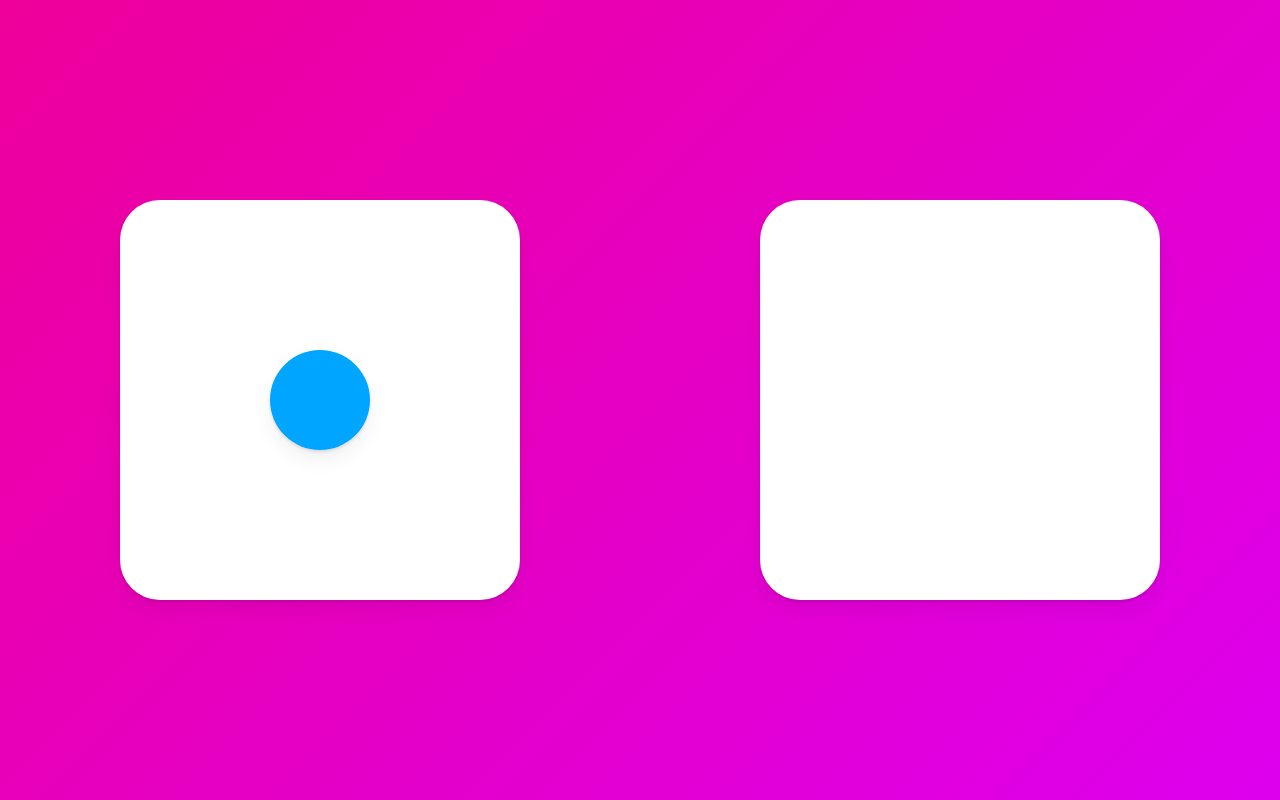
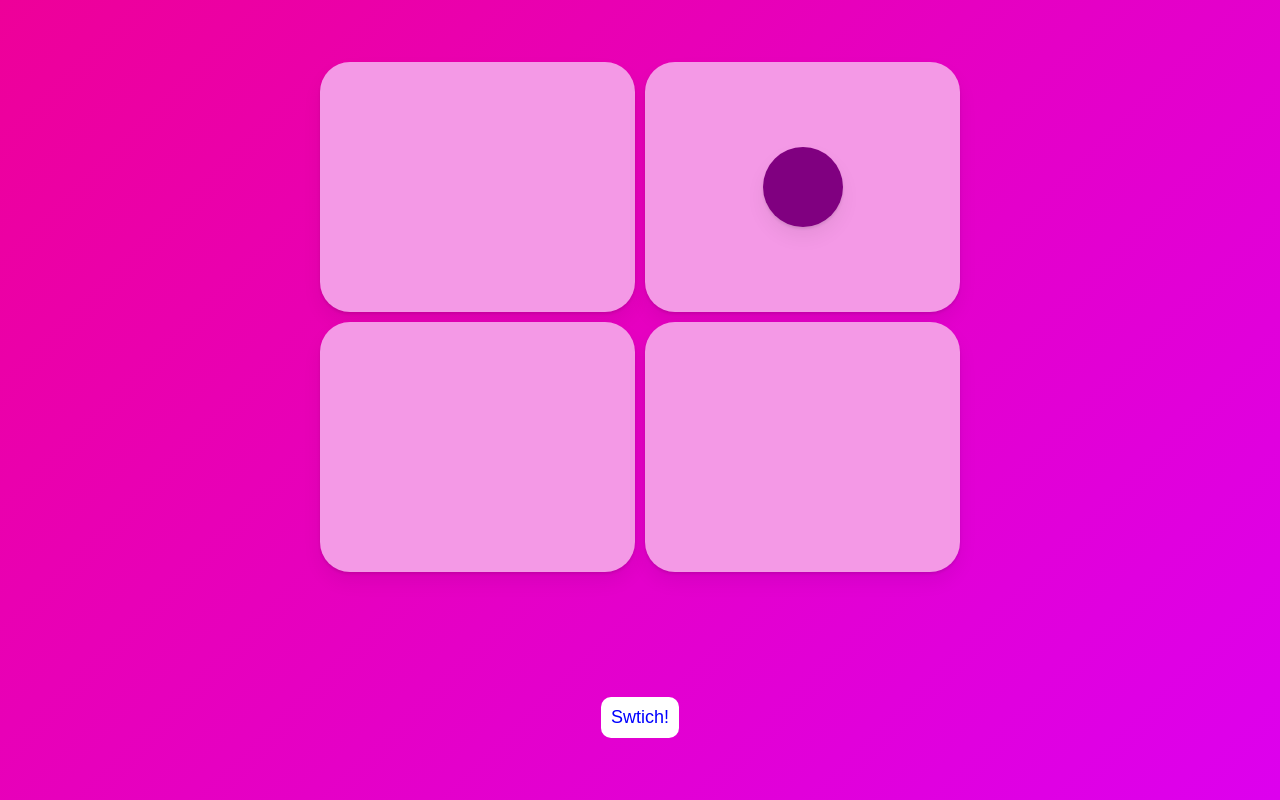
Before and after one commit to tom8249/animations, a React (Create React App) app: page / in a window 1280 px wide. Built offline with nearby package versions, Linux system fonts and the light colour scheme.

Commit message:
Animations

```diff
--- a/src/App.tsx
+++ b/src/App.tsx
@@ -1,48 +1,118 @@
 import styled from "styled-components";
-import { AnimatePresence, motion } from "framer-motion";
+import { motion, AnimatePresence } from "framer-motion";
 import { useState } from "react";
 
-const Wrapper = styled(motion.div)`
+const Wrapper = styled.div`
   height: 100vh;
   width: 100vw;
   display: flex;
   justify-content: space-around;
   align-items: center;
+  flex-direction: column;
+`;
+
+const Grid = styled.div`
+  display: grid;
+  grid-template-columns: repeat(2, 1fr);
+  width: 50vw;
+  gap: 10px;
 `;
 
 const Box = styled(motion.div)`
-  width: 400px;
-  height: 400px;
-  background-color: rgba(255, 255, 255, 1);
-  border-radius: 40px;
+  background-color: #f499e6;
+  border-radius: 30px;
+  height: 250px;
+  box-shadow: 0 2px 3px rgba(0, 0, 0, 0.1), 0 10px 20px rgba(0, 0, 0, 0.06);
   display: flex;
   justify-content: center;
   align-items: center;
-  box-shadow: 0 2px 3px rgba(0, 0, 0, 0.1), 0 10px 20px rgba(0, 0, 0, 0.06);
 `;
 
+const Overlay = styled(motion.div)`
+  width: 100%;
+  height: 100%;
+  position: absolute;
+  display: flex;
+  justify-content: center;
+  align-items: center;
+`;
+
+const overlay = {
+  hidden: { backgroundColor: "rgba(0, 0, 0, 0)" },
+  visible: { backgroundColor: "rgba(0, 0, 0, 0.5)" },
+  exit: { backgroundColor: "rgba(0, 0, 0, 0)" },
+};
+
 const Circle = styled(motion.div)`
-  background-color: #00a5ff;
-  height: 100px;
-  width: 100px;
+  background-color: purple;
+  height: 80px;
+  width: 80px;
   box-shadow: 0 2px 3px rgba(0, 0, 0, 0.1), 0 10px 20px rgba(0, 0, 0, 0.06);
+  border-radius: 50%;
+`;
+
+const Button = styled(motion.button)`
+  border-radius: 10px;
+  border: none;
+  font-size: 18px;
+  background-color: white;
+  color: blue;
+  padding: 10px;
 `;
 
 function App() {
   const [clicked, setClicked] = useState(false);
   const toggleClicked = () => setClicked((prev) => !prev);
+  const [id, setId] = useState<String | null>(null);
+
   return (
-    <Wrapper onClick={toggleClicked}>
-      <Box>
-        {!clicked ? (
-          <Circle layoutId="circle" style={{ borderRadius: 50 }} />
+    <Wrapper>
+      <Grid>
+        <Box
+          onClick={() => setId("1")}
+          id="1"
+          layoutId={"1"}
+          whileHover={{
+            scale: 1.1,
+          }}
+        ></Box>
+        <Box>{!clicked ? <Circle layoutId="circle" /> : null}</Box>
+        <Box>{clicked ? <Circle layoutId="circle" /> : null}</Box>
+        <Box
+          onClick={() => setId("2")}
+          id="2"
+          layoutId={"2"}
+          whileHover={{
+            scale: 1.1,
+          }}
+        ></Box>
+      </Grid>
+      <AnimatePresence>
+        {id ? (
+          <Overlay
+            variants={overlay}
+            onClick={() => setId(null)}
+            initial="hidden"
+            animate="visible"
+            exit="exit"
+          >
+            <Box
+              layoutId={id}
+              style={{
+                width: 400,
+                height: 250,
+                backgroundColor: "rgba(255, 255, 255, 1)",
+              }}
+            />
+          </Overlay>
         ) : null}
-      </Box>
-      <Box>
-        {clicked ? (
-          <Circle layoutId="circle" style={{ borderRadius: 50 }} />
-        ) : null}
-      </Box>
+      </AnimatePresence>
+      <Button
+        onClick={toggleClicked}
+        whileTap={{ scale: 1.2, color: "green", fontSize: "20px" }}
+      >
+        Swtich!
+      </Button>
     </Wrapper>
   );
 }
```
Also changed, not shown: src/App.css (+2 -37 lines).
